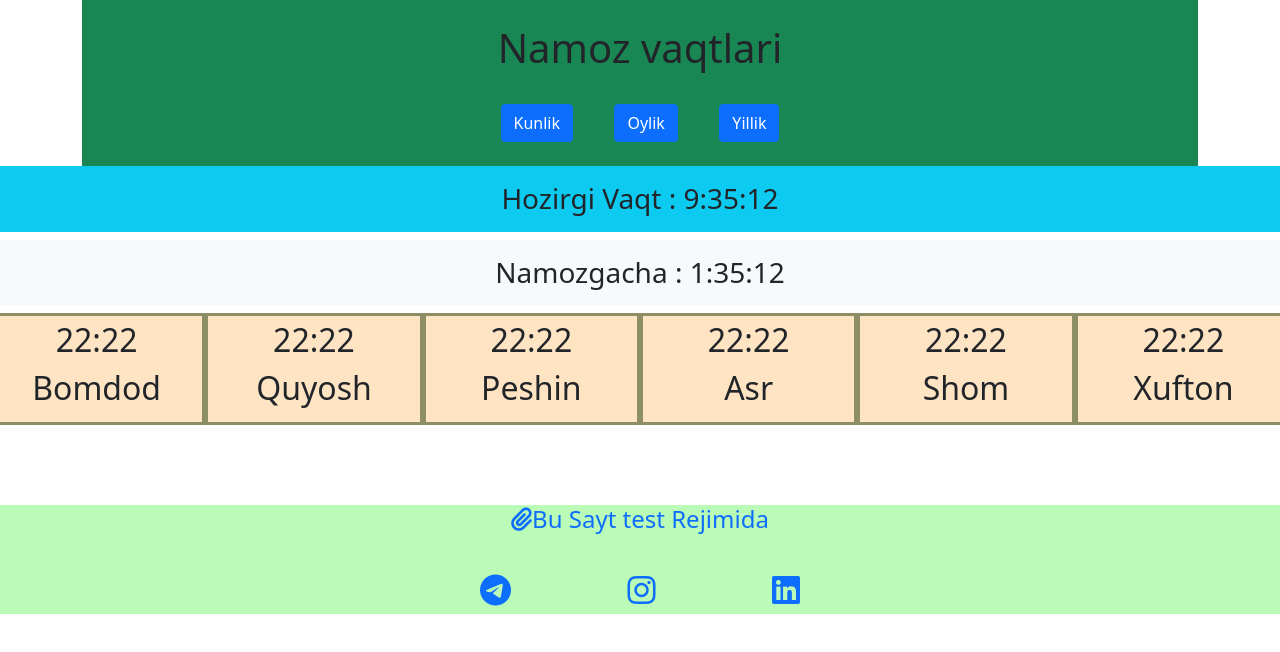
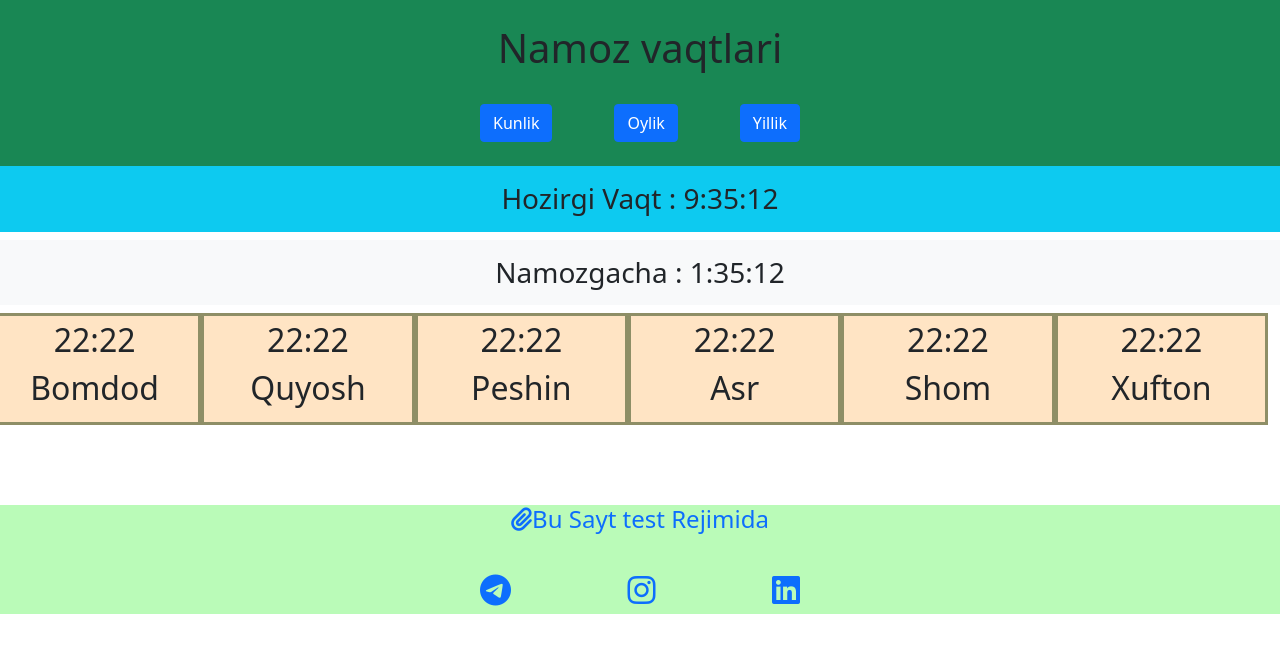
Before and after one commit to Khurshiddd/Namoz-vaqti_front_vue, a Vue app: page / in a window 1280 px wide. Shown: the top 652 px of the page. Built offline with nearby package versions, Linux system fonts and the light colour scheme.

Commit message:
to'g'irlandi

```diff
--- a/src/components/Body.vue
+++ b/src/components/Body.vue
@@ -1,16 +1,18 @@
 <template>
+    <div>
         <div>
             <div class="text-center">
                 <h3 class="p-3 mb-2 bg-info text-dark">Hozirgi Vaqt : 9:35:12</h3>
                 <h3 class="p-3 mb-2 bg-light text-dark">Namozgacha : 1:35:12</h3>
             </div>
-        <div class="row mb-5 flex-wrap">
+            <div class="row mb-5 flex-lg-nowrap par">
                 <div class="col-md-4 col-sm-12 col-lg-2 text-center vaqt">22:22 <br> Bomdod</div>
                 <div class="col-md-4 col-sm-12 col-lg-2 text-center vaqt">22:22 <br> Quyosh</div>
                 <div class="col-md-4 col-sm-12 col-lg-2 text-center vaqt">22:22 <br> Peshin</div>
                 <div class="col-md-4 col-sm-12 col-lg-2 text-center vaqt">22:22 <br> Asr</div>
                 <div class="col-md-4 col-sm-12 col-lg-2 text-center vaqt">22:22 <br> Shom</div>
                 <div class="col-md-4 col-sm-12 col-lg-2 text-center vaqt">22:22 <br> Xufton</div>
+            </div>
         </div>
     </div>
 </template>
@@ -20,11 +22,17 @@ export default {
 }
 </script>
 <style scoped>
+.par{
+    max-width: 100%;
+    overflow: hidden;
+}
 .vaqt{
     height: 7rem;
     font-size: 2rem;
     margin-bottom: 2rem;
     background-color: bisque;
     border: 3px solid rgb(142, 142, 102);
+    white-space: nowrap;
+    text-overflow: ellipsis;
 }
 </style>
--- a/src/components/Navbar.vue
+++ b/src/components/Navbar.vue
@@ -1,5 +1,5 @@
 <template>
-    <div class="container">
+    <div class="">
         <div class="bg-success py-4">
             <h1 class="text-center">Namoz vaqtlari</h1>
             <div class="d-flex justify-content-between w-25 m-auto pt-4">
```
Lines whose indentation alone changed are shown as unchanged.
